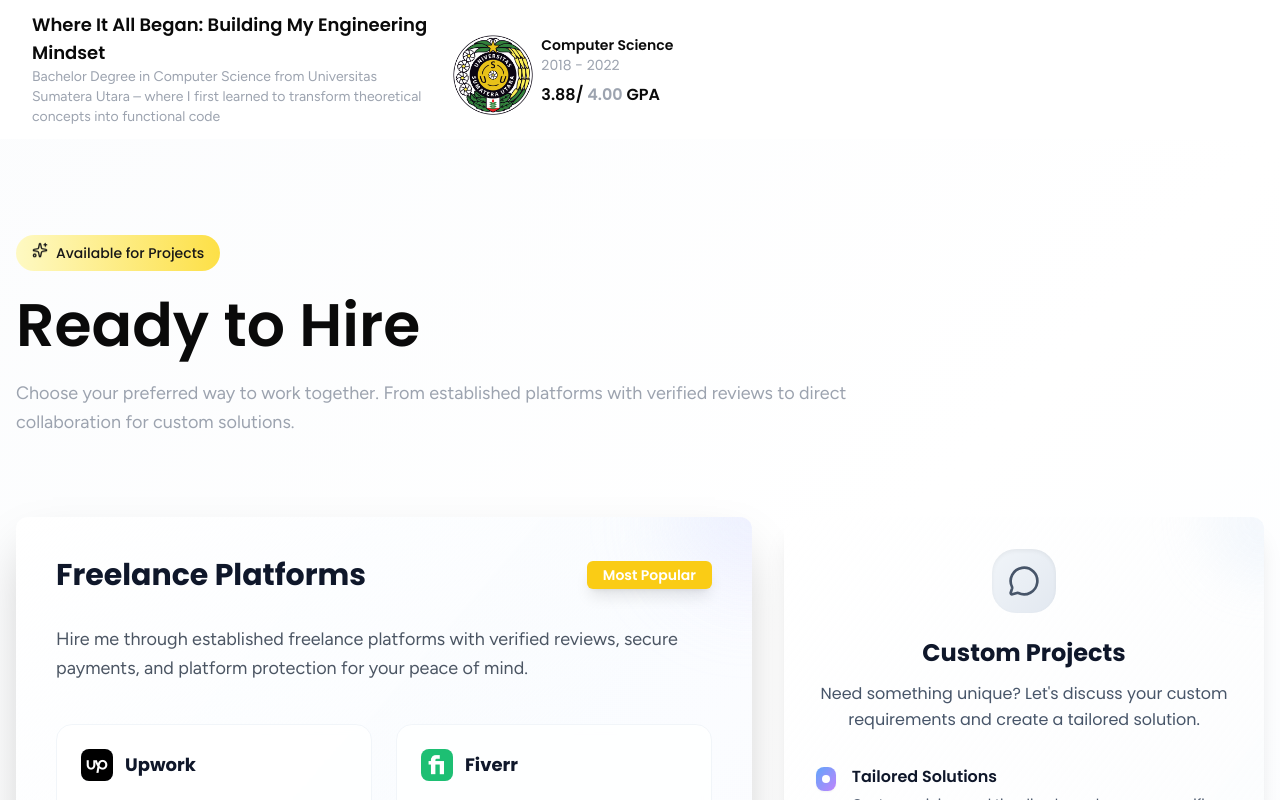
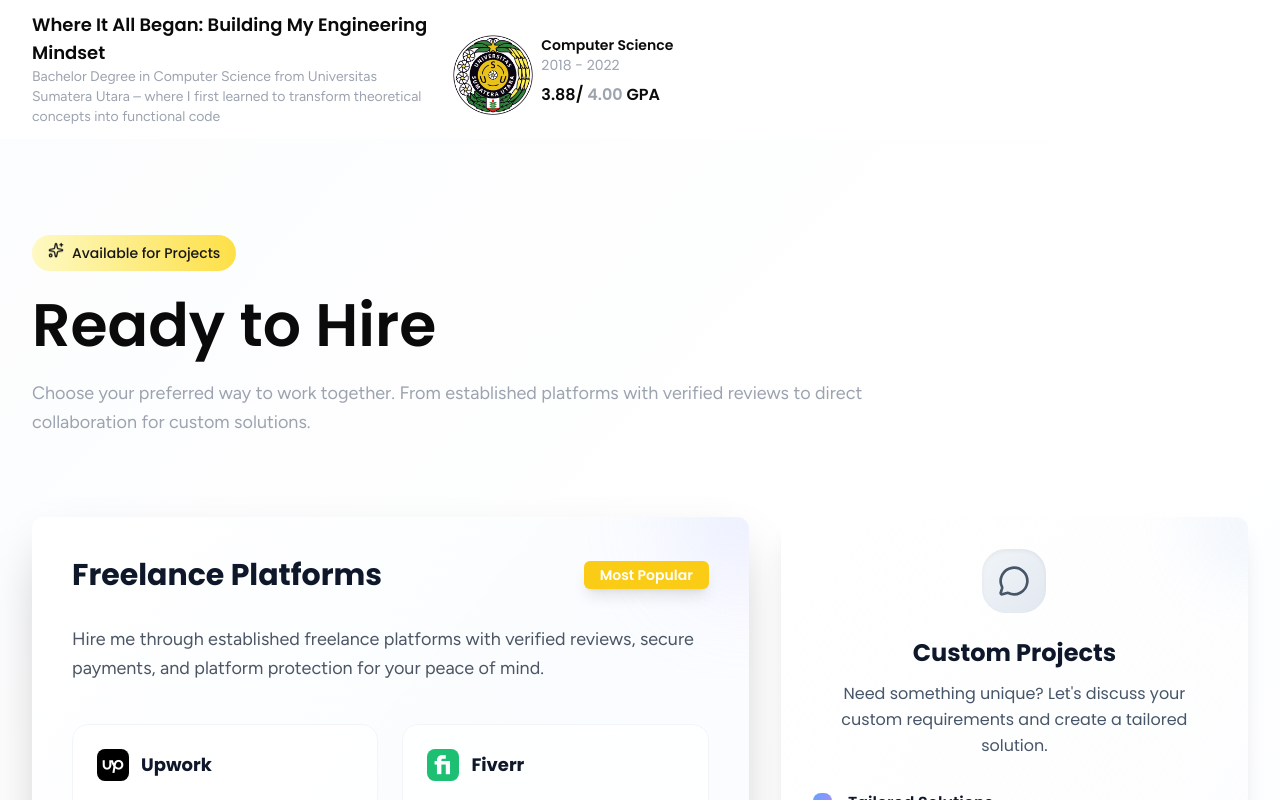
Before and after one commit to nomenklatur/dimaseka.dev, a Next.js app: page / in a window 1280 px wide. Shown: the part 2200-3000 px from the top of the page. Built offline with nearby package versions, Linux system fonts and the light colour scheme.

Commit message:
fix: padding on freelance section

```diff
--- a/src/components/custom/landing_page/FreelancePlatforms.tsx
+++ b/src/components/custom/landing_page/FreelancePlatforms.tsx
@@ -35,7 +35,7 @@ const FreelancePlatforms = () => {
   ];
 
   return (
-    <section id="platforms" className="py-24 px-4 bg-gradient-to-br from-slate-50/50 via-white to-blue-50/30 overflow-hidden">
+    <section id="platforms" className="py-24 px-8 bg-gradient-to-br from-slate-50/50 via-white to-blue-50/30 overflow-hidden">
       {/* Background decorative elements */}
       <div className="absolute top-0 left-0 w-72 h-72 bg-gradient-to-br from-blue-100/40 to-purple-100/40 rounded-full blur-3xl -translate-x-32 -translate-y-32"></div>
       <div className="absolute bottom-0 right-0 w-96 h-96 bg-gradient-to-tl from-emerald-100/40 to-blue-100/40 rounded-full blur-3xl translate-x-32 translate-y-32"></div>
```
